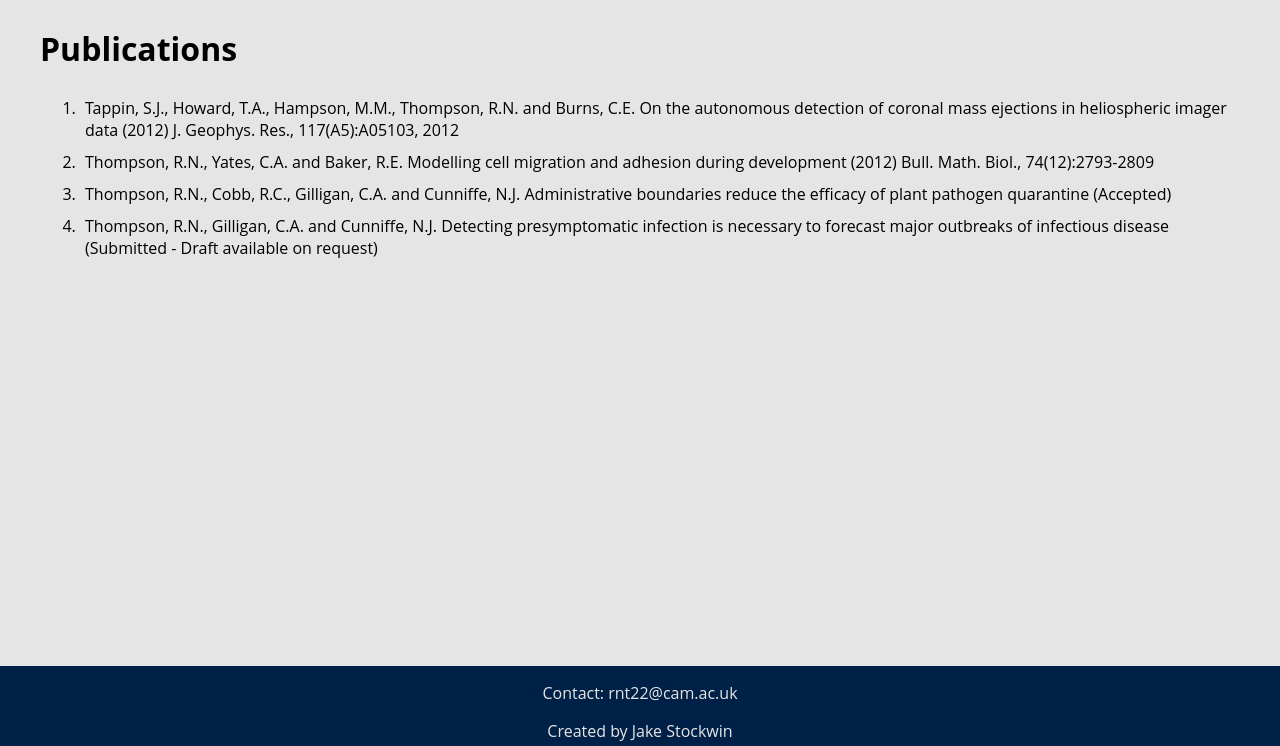
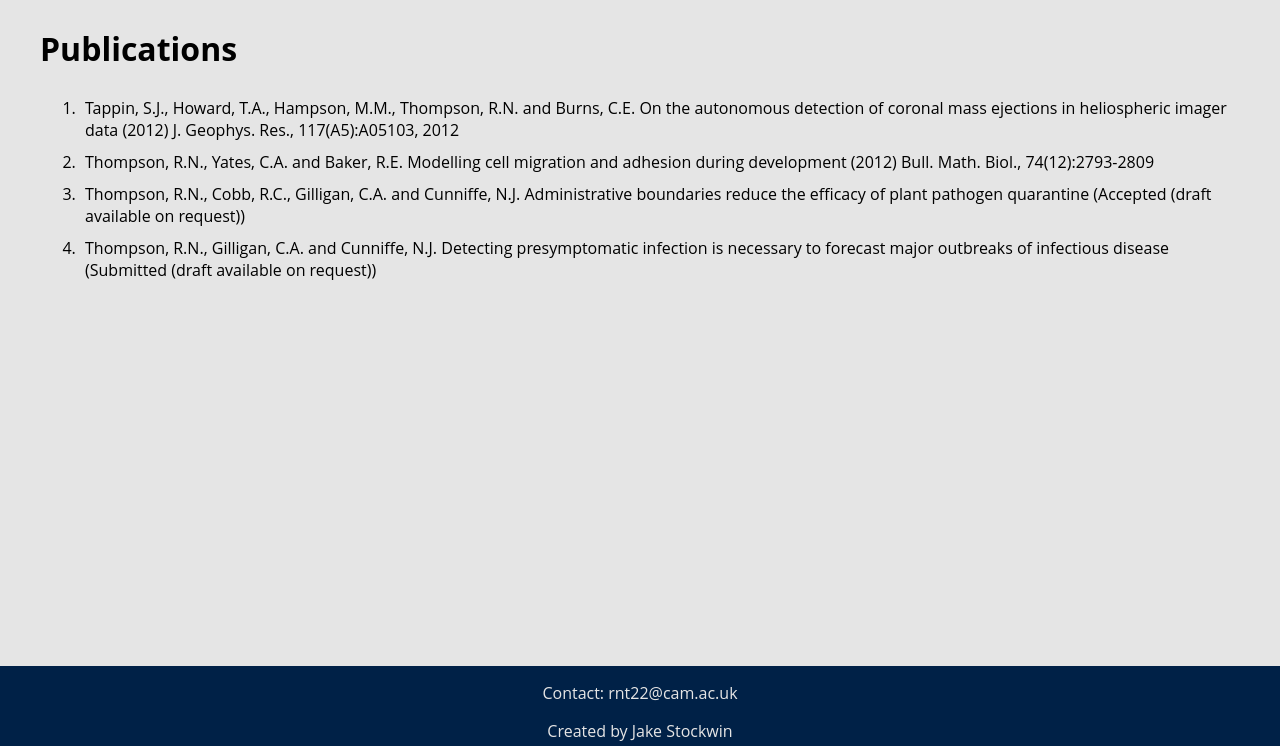
Before and after one commit to robin-thompson/robin-thompson.github.io, a Jekyll site: the page built from publications.html, in a window 1280 px wide, cut to the strip 154-900 px from the top of the page. Built offline with Jekyll 4.4.1, drawn with Linux system fonts in a browser that asks for light colours.

Commit message:
Change publication description

```diff
--- a/_publications/003-Administrative boundaries reduce the efficacy of plant pathogen quarantine.html
+++ b/_publications/003-Administrative boundaries reduce the efficacy of plant pathogen quarantine.html
@@ -1,5 +1,5 @@
 ---
 title: Administrative boundaries reduce the efficacy of plant pathogen quarantine
 authors: Thompson, R.N., Cobb, R.C., Gilligan, C.A. and Cunniffe, N.J.
-year: Accepted
+year: Accepted (draft available on request)
 ---
--- a/_publications/004-Detecting presymptomatic infection is necessary to forecast major outbreaks of infectious disease.html
+++ b/_publications/004-Detecting presymptomatic infection is necessary to forecast major outbreaks of infectious disease.html
@@ -1,5 +1,5 @@
 ---
 title: Detecting presymptomatic infection is necessary to forecast major outbreaks of infectious disease
 authors: Thompson, R.N., Gilligan, C.A. and Cunniffe, N.J.
-year: Submitted - Draft available on request
+year: Submitted (draft available on request)
 ---
```
